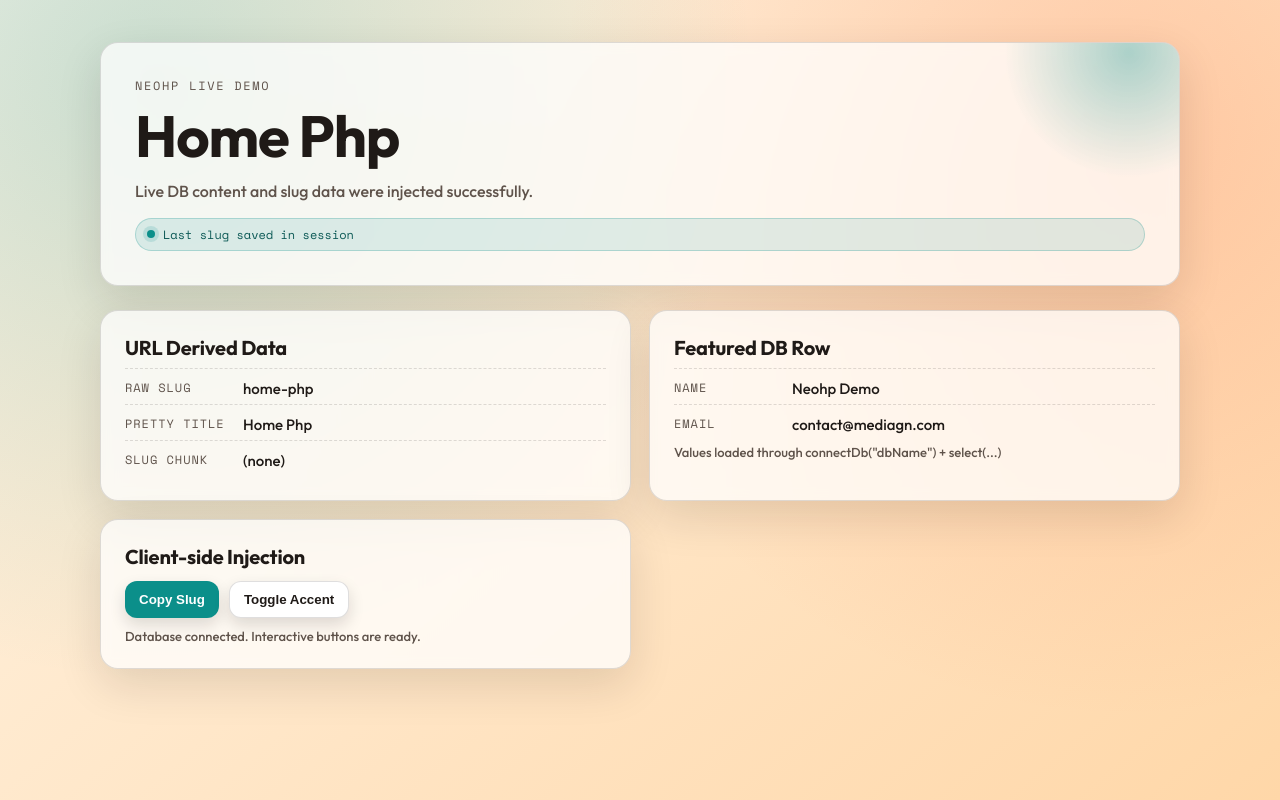
After one commit to srt199/neohp, a PHP site: page /home.php in a window 1280 px wide. The commit adds this page. Run offline with PHP 8.4, Linux system fonts and the light colour scheme; tables that the repository leaves empty or names only in its code hold one stand-in row (values such as "Sample post").

Commit message:
Working on demo page

```diff
--- /dev/null
+++ b/home.php
@@ -0,0 +1,373 @@
+<?php
+include_once __DIR__ . '/helpers.php';
+
+// SPDX-License-Identifier: MIT
+// Copyright (c) 2026 Sergi Alvarez Triviño
+include_once 'config.php';
+ini_set('display_errors', '1');
+ini_set('display_startup_errors', '1');
+error_reporting(E_ALL);
+
+// Pull dynamic content from URL + DB
+$url_slug = slugify(($_SERVER['REQUEST_URI'] ?? ''));
+$page_title = slugToWord($url_slug, "fcaps");
+$slug_chunk = parseValue($url_slug, "-", 2);
+setSession("last_slug", $url_slug);
+
+// Use DB profile id from config.pyh with a safe fallback path
+$db_status = "fallback";
+$db_error_message = "Database unavailable. Using fallback values.";
+
+try {
+  $db = connectDb("dbName");
+  $rows = select($db, "active = 1", "ORDER BY id DESC LIMIT 1");
+  $featured = $rows[0] ?? ['name' => 'Neohp Demo', 'email' => 'contact@mediagn.com'];
+  $db_status = "connected";
+  $db_error_message = "";
+} catch (\Throwable $err) {
+  $featured = ['name' => 'Neohp Demo', 'email' => 'contact@mediagn.com'];
+  $db_error_message = "Database connection or query failed. Using fallback values.";
+} finally {
+  $featured_name = $featured['name'];
+  $featured_email = $featured['email'];
+}
+?>
+<!DOCTYPE html>
+<html lang="en">
+<head>
+  <meta charset="UTF-8" />
+  <meta name="viewport" content="width=device-width, initial-scale=1.0" />
+  <title>Neohp Home Demo</title>
+  <link rel="preconnect" href="https://fonts.googleapis.com">
+  <link rel="preconnect" href="https://fonts.gstatic.com" crossorigin>
+  <link href="https://fonts.googleapis.com/css2?family=Outfit:wght@300;500;700&family=Space+Mono:wght@400;700&display=swap" rel="stylesheet">
+  <style>
+    :root {
+      --bg-1: #fff6e8;
+      --bg-2: #ffd7a8;
+      --ink: #1f1a17;
+      --ink-soft: #5f534b;
+      --card: rgba(255, 255, 255, 0.74);
+      --accent: #0b8f8a;
+      --accent-2: #ff6f3d;
+      --line: rgba(31, 26, 23, 0.14);
+      --radius: 18px;
+      --shadow: 0 16px 45px rgba(26, 16, 10, 0.12);
+    }
+
+    * { box-sizing: border-box; }
+
+    body {
+      margin: 0;
+      min-height: 100vh;
+      font-family: "Outfit", sans-serif;
+      color: var(--ink);
+      background:
+        radial-gradient(circle at 12% 10%, rgba(11, 143, 138, 0.22), transparent 45%),
+        radial-gradient(circle at 88% 18%, rgba(255, 111, 61, 0.24), transparent 44%),
+        linear-gradient(140deg, var(--bg-1), var(--bg-2));
+    }
+
+    .wrapper {
+      width: min(1080px, 92vw);
+      margin: 0 auto;
+      padding: 42px 0 62px;
+      display: grid;
+      gap: 24px;
+    }
+
+    .hero,
+    .panel {
+      background: var(--card);
+      border: 1px solid var(--line);
+      border-radius: var(--radius);
+      box-shadow: var(--shadow);
+      backdrop-filter: blur(6px);
+    }
+
+    .hero {
+      padding: 34px;
+      display: grid;
+      gap: 14px;
+      overflow: hidden;
+      position: relative;
+      transform: translateY(14px);
+      opacity: 0;
+      animation: rise-in 620ms ease forwards;
+    }
+
+    .hero::after {
+      content: "";
+      position: absolute;
+      width: 260px;
+      height: 260px;
+      right: -80px;
+      top: -120px;
+      border-radius: 50%;
+      background: radial-gradient(circle, rgba(11, 143, 138, 0.34), transparent 68%);
+      pointer-events: none;
+    }
+
+    .eyebrow {
+      font-family: "Space Mono", monospace;
+      font-size: 12px;
+      letter-spacing: 0.14em;
+      text-transform: uppercase;
+      color: var(--ink-soft);
+    }
+
+    h1 {
+      margin: 0;
+      font-size: clamp(32px, 5vw, 58px);
+      line-height: 0.98;
+      letter-spacing: -0.02em;
+    }
+
+    .hero p {
+      margin: 0;
+      color: var(--ink-soft);
+      max-width: 64ch;
+      line-height: 1.55;
+    }
+
+    .grid {
+      display: grid;
+      grid-template-columns: repeat(2, minmax(0, 1fr));
+      gap: 18px;
+    }
+
+    .panel {
+      padding: 24px;
+      transform: translateY(10px);
+      opacity: 0;
+      animation: rise-in 680ms ease forwards;
+    }
+
+    .panel:nth-child(2) { animation-delay: 80ms; }
+    .panel:nth-child(3) { animation-delay: 160ms; }
+
+    .panel h2 {
+      margin: 0 0 8px;
+      font-size: 20px;
+      letter-spacing: -0.01em;
+    }
+
+    .kv {
+      margin: 6px 0;
+      display: grid;
+      grid-template-columns: 110px 1fr;
+      gap: 8px;
+      align-items: start;
+      border-top: 1px dashed var(--line);
+      padding-top: 10px;
+    }
+
+    .k {
+      font-family: "Space Mono", monospace;
+      color: var(--ink-soft);
+      font-size: 12px;
+      text-transform: uppercase;
+      letter-spacing: 0.08em;
+    }
+
+    .v {
+      font-size: 15px;
+      word-break: break-word;
+    }
+
+    .chip {
+      display: inline-flex;
+      align-items: center;
+      gap: 8px;
+      font-family: "Space Mono", monospace;
+      font-size: 12px;
+      padding: 7px 11px;
+      border-radius: 999px;
+      background: rgba(11, 143, 138, 0.12);
+      color: #0c5956;
+      border: 1px solid rgba(11, 143, 138, 0.24);
+    }
+
+    .chip-dot {
+      width: 8px;
+      height: 8px;
+      border-radius: 50%;
+      background: var(--accent);
+      box-shadow: 0 0 0 4px rgba(11, 143, 138, 0.15);
+    }
+
+    .btn-row {
+      display: flex;
+      flex-wrap: wrap;
+      gap: 10px;
+      margin-top: 12px;
+    }
+
+    button {
+      border: none;
+      border-radius: 12px;
+      padding: 10px 14px;
+      font-weight: 600;
+      cursor: pointer;
+      transition: transform 180ms ease, box-shadow 180ms ease;
+      box-shadow: 0 7px 16px rgba(20, 16, 12, 0.14);
+    }
+
+    .btn-main {
+      background: var(--accent);
+      color: #fff;
+    }
+
+    .btn-alt {
+      background: #fff;
+      color: var(--ink);
+      border: 1px solid var(--line);
+    }
+
+    button:hover {
+      transform: translateY(-1px);
+      box-shadow: 0 9px 18px rgba(20, 16, 12, 0.17);
+    }
+
+    .mini-note {
+      font-size: 13px;
+      color: var(--ink-soft);
+      margin-top: 10px;
+    }
+
+    @keyframes rise-in {
+      to {
+        transform: translateY(0);
+        opacity: 1;
+      }
+    }
+
+    @media (max-width: 820px) {
+      .grid {
+        grid-template-columns: 1fr;
+      }
+
+      .hero,
+      .panel {
+        padding: 20px;
+      }
+
+      .kv {
+        grid-template-columns: 1fr;
+      }
+    }
+  </style>
+</head>
+<body>
+  <main class="wrapper">
+    <section class="hero">
+      <span class="eyebrow">Neohp Live Demo</span>
+      <h1 id="heroTitle">Loading page title...</h1>
+      <p id="heroText">This section will be filled from URL slug and database values generated in home.pyh.</p>
+      <span class="chip">
+        <span class="chip-dot"></span>
+        Last slug saved in session
+      </span>
+    </section>
+
+    <section class="grid">
+      <article class="panel">
+        <h2>URL Derived Data</h2>
+        <div class="kv"><span class="k">Raw Slug</span><span class="v" id="slugRaw"></span></div>
+        <div class="kv"><span class="k">Pretty Title</span><span class="v" id="slugPretty"></span></div>
+        <div class="kv"><span class="k">Slug Chunk</span><span class="v" id="slugChunk"></span></div>
+      </article>
+
+      <article class="panel">
+        <h2>Featured DB Row</h2>
+        <div class="kv"><span class="k">Name</span><span class="v" id="dbName"></span></div>
+        <div class="kv"><span class="k">Email</span><span class="v" id="dbEmail"></span></div>
+        <div class="mini-note">Values loaded through connectDb("dbName") + select(...)</div>
+      </article>
+
+      <article class="panel">
+        <h2>Client-side Injection</h2>
+        <div class="btn-row">
+          <button class="btn-main" id="copySlugBtn">Copy Slug</button>
+          <button class="btn-alt" id="toggleAccentBtn">Toggle Accent</button>
+        </div>
+        <div class="mini-note" id="actionNote">Try clicking the buttons to test JS behavior.</div>
+      </article>
+    </section>
+  </main>
+
+  <script>
+    const pageData = {
+      urlSlug: <?php
+ echo json_encode($url_slug);
+?>,
+      titleFromSlug: <?php
+ echo json_encode($page_title);
+?>,
+      slugChunk: <?php
+ echo json_encode($slug_chunk);
+?>,
+      featuredName: <?php
+ echo json_encode($featured_name);
+?>,
+      featuredEmail: <?php
+ echo json_encode($featured_email);
+?>,
+      dbStatus: <?php
+ echo json_encode($db_status);
+?>,
+      dbError: <?php
+ echo json_encode($db_error_message);
+?>
+    };
+
+    const els = {
+      heroTitle: document.getElementById("heroTitle"),
+      heroText: document.getElementById("heroText"),
+      slugRaw: document.getElementById("slugRaw"),
+      slugPretty: document.getElementById("slugPretty"),
+      slugChunk: document.getElementById("slugChunk"),
+      dbName: document.getElementById("dbName"),
+      dbEmail: document.getElementById("dbEmail"),
+      actionNote: document.getElementById("actionNote"),
+      copyBtn: document.getElementById("copySlugBtn"),
+      toggleBtn: document.getElementById("toggleAccentBtn")
+    };
+
+    function injectContent() {
+      els.heroTitle.textContent = pageData.titleFromSlug || "Untitled Page";
+      els.heroText.textContent = pageData.dbStatus === "connected"
+        ? "Live DB content and slug data were injected successfully."
+        : "DB failed, so fallback content was injected while keeping the page functional.";
+      els.slugRaw.textContent = pageData.urlSlug || "(empty)";
+      els.slugPretty.textContent = pageData.titleFromSlug || "(empty)";
+      els.slugChunk.textContent = pageData.slugChunk || "(none)";
+      els.dbName.textContent = pageData.featuredName || "No record";
+      els.dbEmail.textContent = pageData.featuredEmail || "No email";
+      els.actionNote.textContent = pageData.dbStatus === "connected"
+        ? "Database connected. Interactive buttons are ready."
+        : "Fallback mode: " + (pageData.dbError || "Unknown DB error");
+    }
+
+    injectContent();
+
+    els.copyBtn.addEventListener("click", async () => {
+      try {
+        await navigator.clipboard.writeText(pageData.urlSlug || "");
+        els.actionNote.textContent = "Slug copied to clipboard.";
+      } catch (err) {
+        els.actionNote.textContent = "Could not copy slug in this browser.";
+      }
+    });
+
+    let toggled = false;
+    els.toggleBtn.addEventListener("click", () => {
+      toggled = !toggled;
+      document.documentElement.style.setProperty("--accent", toggled ? "#ca3f2f" : "#0b8f8a");
+      els.actionNote.textContent = toggled
+        ? "Accent switched to warm mode."
+        : "Accent switched to cool mode.";
+    });
+  </script>
+</body>
+</html>
--- a/index.php
+++ b/index.php
@@ -60,5 +60,3 @@ $response_status = $response['status'];
 $api_payload = $response['body'];
 
 respondJson(['status' => "success", 'http_status' => $response_status, 'ok' => $response_ok, 'api' => $api_payload]); // exits and returns json headers
-
-?>
```
Also changed, not shown: readme.md, 2 other files.
